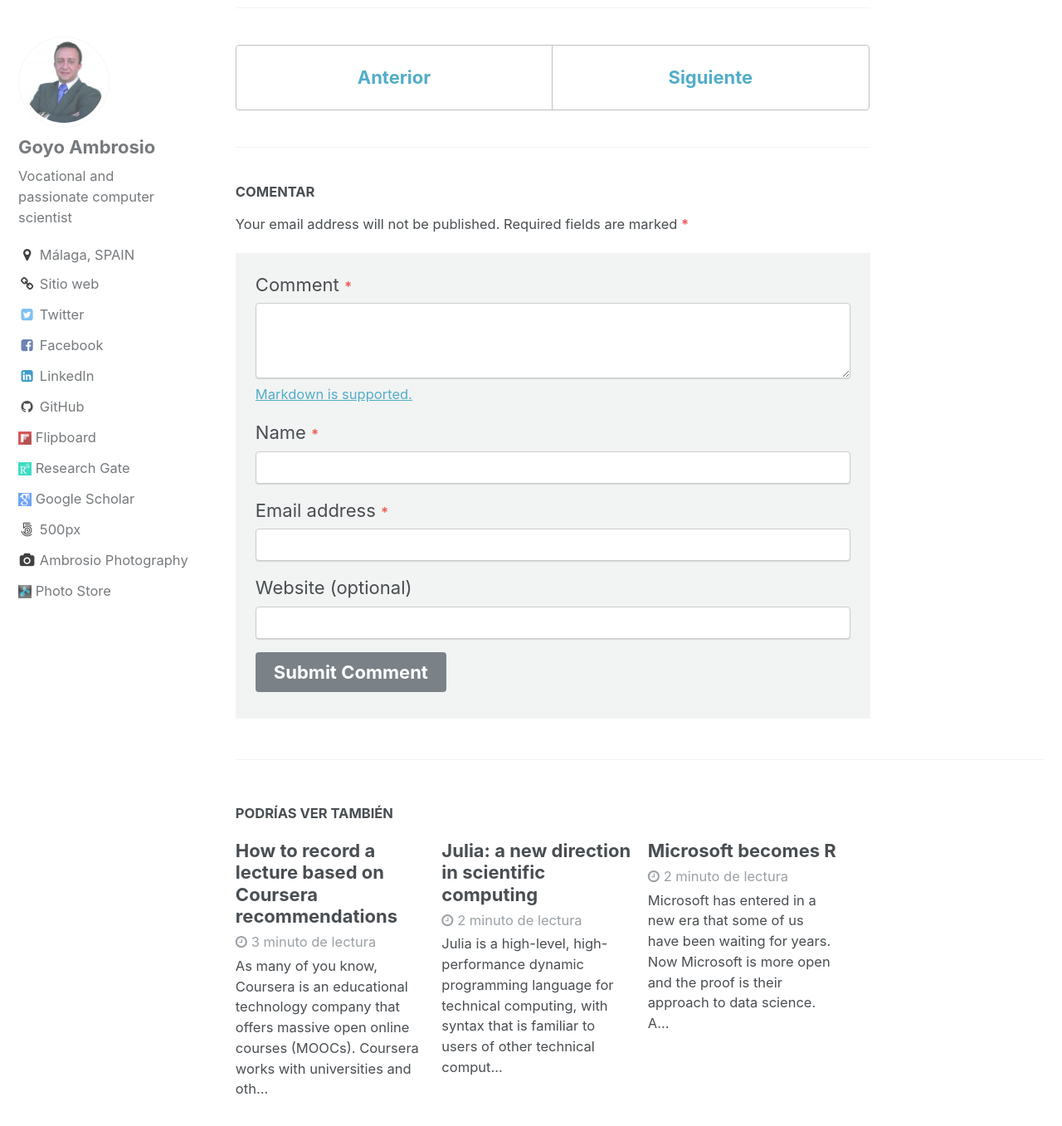
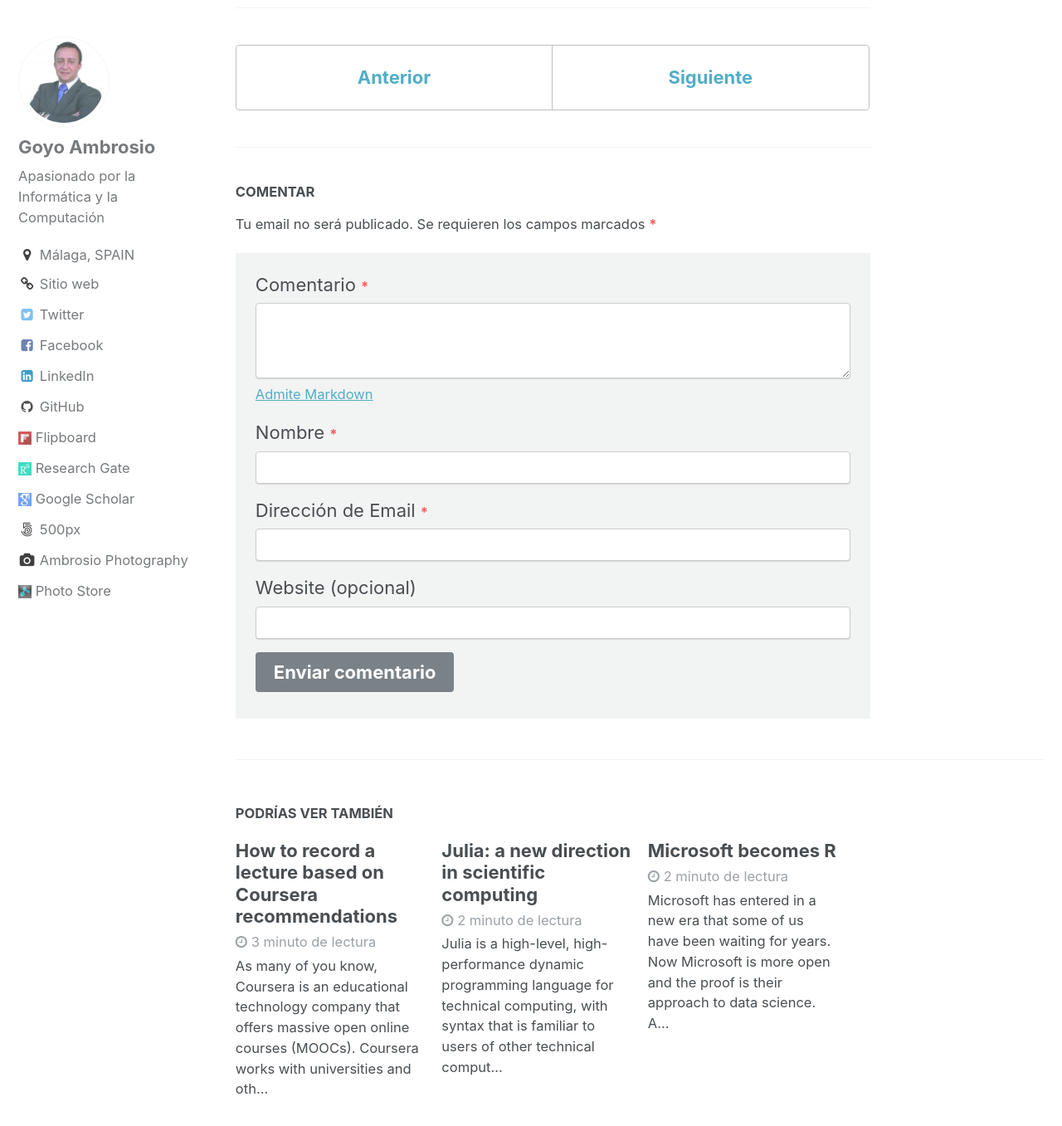
Before and after one commit to goyoac/goyoac.github.io, a Jekyll site: the page built from _posts/2016-03-16-After-Pythons-Tools-R-Tools-for-Visual-Studio-arrives.md, in a window 1280 px wide and 1400 px high, scrolled down 2684 px. Shown: the top 1357 px of the window at 83% size. Built offline with Jekyll 4.4.1, drawn with Linux system fonts in a browser that asks for light colours; some of the changed text lies outside the part shown.

Commit message:
Changing to spanish

```diff
--- a/_config.yml
+++ b/_config.yml
@@ -10,10 +10,10 @@ locale                   : "es"
 title                    : "Computación como Vocación"
 title_separator          : "-"
 name                     : &name "Goyo Ambrosio"
-description              : &description "Scientific Computing, Data Science, Smart City, IoT, Big Data, Robotics, STEM, IT, Education, Innovation and more"
-url                      : http://goyoambrosio.com # the base hostname & protocol for your site e.g. "https://mmistakes.github.io"
+description              : &description "Computación, Computación ciéntifica, Ingeniería en informática, Innovación, Emprendimiento, STEM, Robótica, Análisis de Datos, Big Data, Smart City, Internet de las Cosas, IoT, Formación, Cosultoría y más"
+url                      : http://goyoambrosio.es # the base hostname & protocol for your site e.g. "https://mmistakes.github.io"
 baseurl                  : # the subpath of your site, e.g. "/blog"
-repository               : "goyoambrosio/goyoambrosio.github.io" # GitHub username/repo-name e.g. "mmistakes/minimal-mistakes"
+repository               : "goyoac/goyoac.github.io" # GitHub username/repo-name e.g. "mmistakes/minimal-mistakes"
 teaser                   : # path of fallback teaser image, e.g. "/assets/images/500x300.png"
 # breadcrumbs            : false # true, false (default)
 words_per_minute         : 200
@@ -81,10 +81,10 @@ analytics:
 author:
   name             : *name
   avatar           : /assets/images/goyo-ambrosio.jpg # path of avatar image, e.g. "/assets/images/bio-photo.jpg"
-  bio              : "Vocational and passionate computer scientist"
+  bio              : "Apasionado por la Informática y la  Computación"
   location         : "Málaga, SPAIN"
   email            :
-  uri              : "https://goyoambrosio.github.io"
+  uri              : "https://goyoac.github.io"
   bitbucket        :
   codepen          :
   dribbble         :
--- a/_data/ui-text.yml
+++ b/_data/ui-text.yml
@@ -57,7 +57,7 @@ es: &DEFAULT_ES
   pagination_next            : "Siguiente"
   breadcrumb_home_label      : "Inicio"
   breadcrumb_separator       : "/"
-  menu_label                 :
+  menu_label                 : "Activar menú"
   toc_label                  : "Contenidos"
   ext_link_label             : "Enlace"
   less_than                  : "menos de"
@@ -68,7 +68,7 @@ es: &DEFAULT_ES
   categories_label           : "Categorías:"
   date_label                 : "Actualizado:"
   comments_label             : "Comentar"
-  comments_title             :
+  comments_title             : "Comentarios"
   more_label                 : "Ver más"
   related_label              : "Podrías ver también"
   follow_label               : "Seguir:"
@@ -78,17 +78,17 @@ es: &DEFAULT_ES
   email_label                : "Email"
   recent_posts               : "Entradas recientes"
   undefined_wpm              : "Parametro words_per_minute (Palabras por minuto) no definido en _config.yml"
-  comment_form_info          :
-  comment_form_comment_label :
-  comment_form_md_info       :
-  comment_form_name_label    :
-  comment_form_email_label   :
-  comment_form_website_label :
-  comment_btn_submit         :
-  comment_btn_submitted      :
-  comment_success_msg        :
-  comment_error_msg          :
-  loading_label              :
+  comment_form_info          : "Tu email no será publicado. Se requieren los campos marcados"
+  comment_form_comment_label : "Comentario"
+  comment_form_md_info       : "Admite Markdown"
+  comment_form_name_label    : "Nombre"
+  comment_form_email_label   : "Dirección de Email"
+  comment_form_website_label : "Website (opcional)"
+  comment_btn_submit         : "Enviar comentario"
+  comment_btn_submitted      : "Enviado"
+  comment_success_msg        : "¡ Gracias por tu comentario ! Aparecerá en cuanto sea aprobado."
+  comment_error_msg          : "Los siento pero se ha producido un error en el envío. Por favor, asegúrate que todos has completado todos los campos marcados e inténtalo de nuevo"
+  loading_label              : "Cargando ... "
 es-ES:
   <<: *DEFAULT_ES
 es-CO:
```
Also changed, not shown: _data/navigation.yml (+5 -5 lines).
